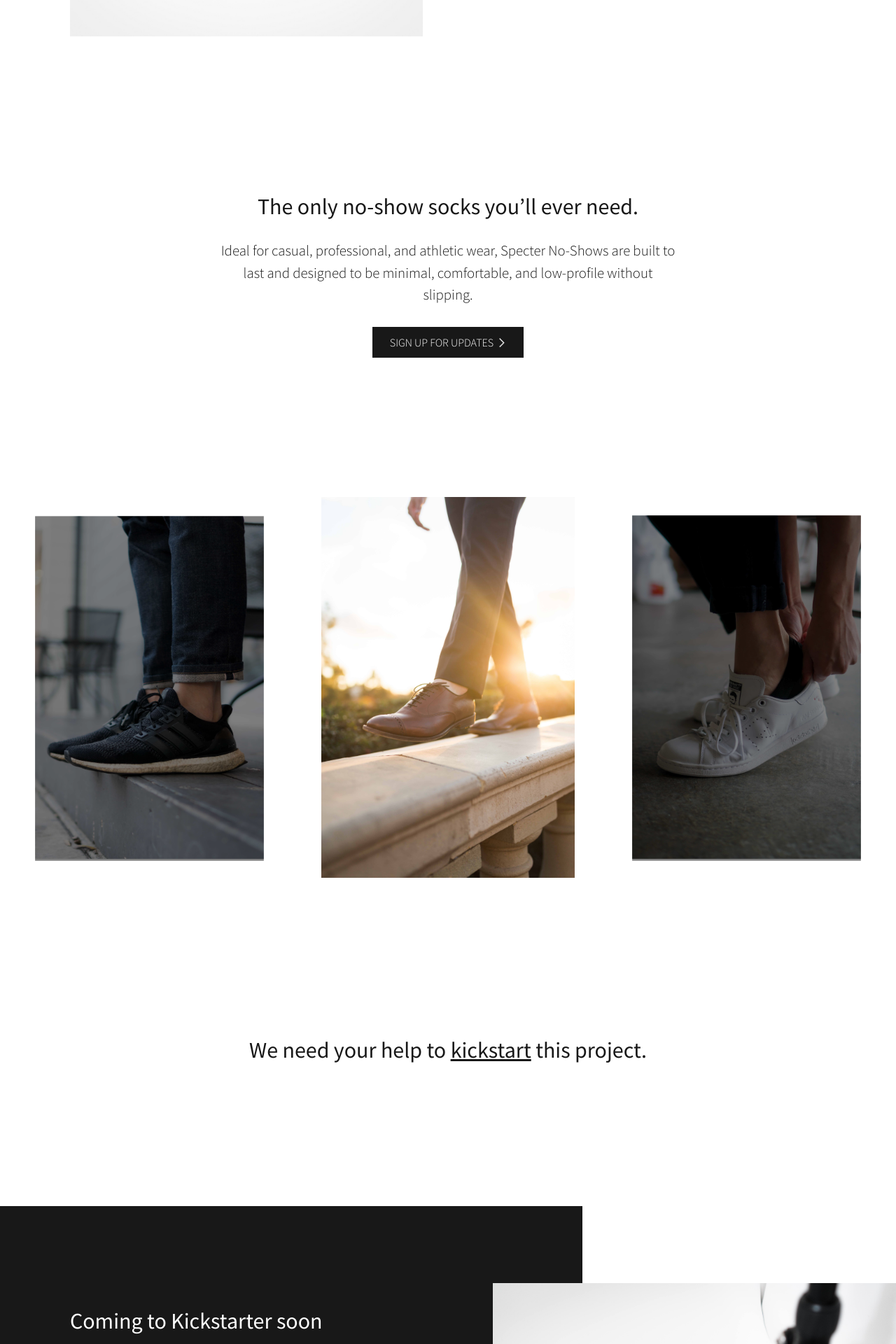
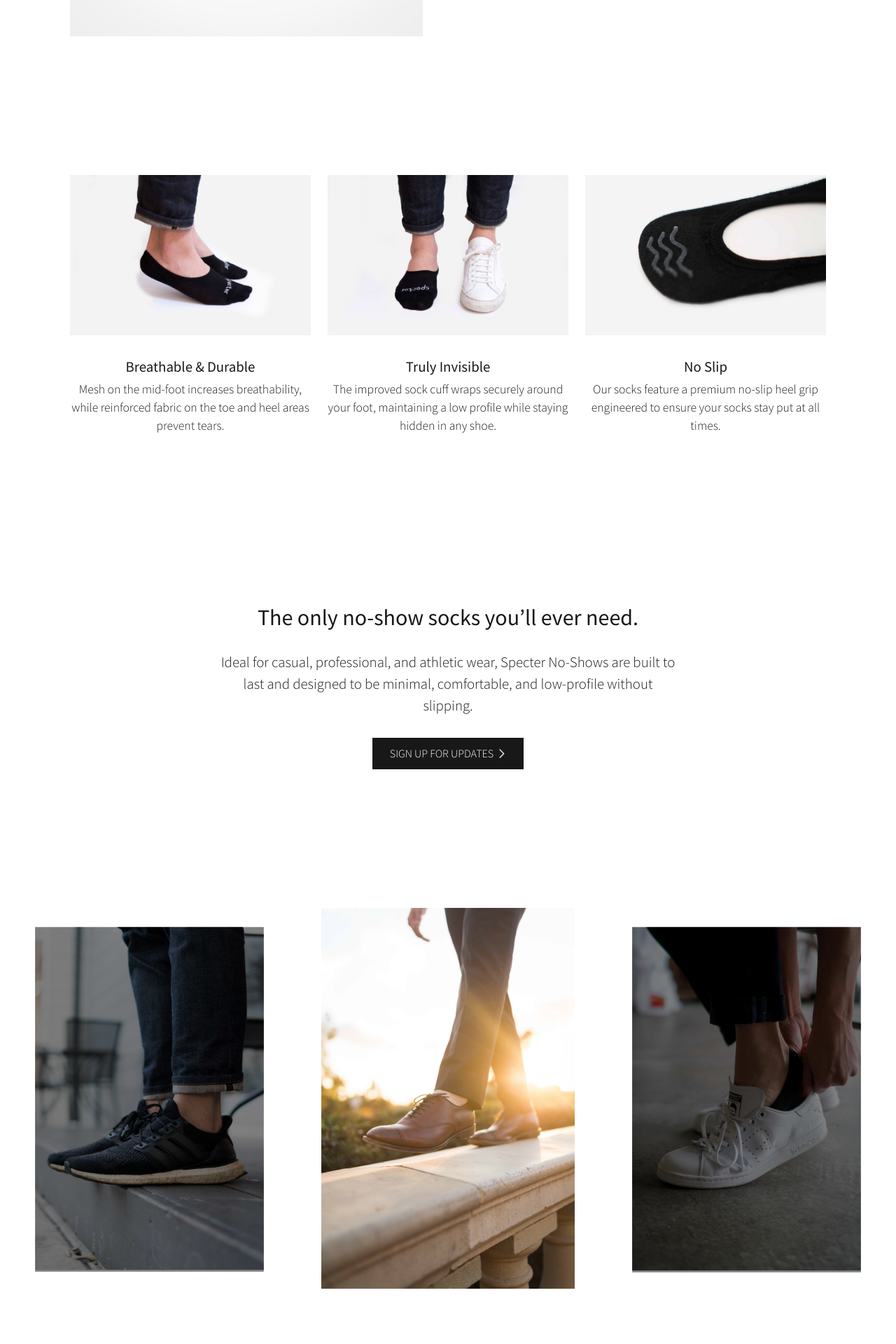
Before and after one commit to bryanvtran/specter, a Jekyll site: the page built from index.html, in a window 1280 px wide. Shown: the part 1237-3157 px from the top of the page at 70% size. Built offline with Jekyll 4.4.1, drawn with Linux system fonts in a browser that asks for light colours; comment, search, counter and statistics services are not loaded; some of the changed text lies outside the part shown.

Commit message:
add selling props

```diff
--- a/index.html
+++ b/index.html
@@ -24,6 +24,25 @@ image: /static/img/sock-on-feet.jpg
             <h2>Specter No-Show Socks</h2>
             <p>We were tired of buying no-shows that were too thin, ripped easily, and slipped off our heels. So, we’ve been working for the past year to create the ideal no-show sock.</p>
         </div>
+    </div>
+</section>
+
+<section class="container container-grid container--center content">
+    <div class="container-grid__col feature">
+        <img class="feature__image" src="static/img/mesh.jpg" alt="Mesh on the mid-foot">
+        <h2 class="feature__title">Breathable & Durable</h2>
+        <p class="feature__description">Mesh on the mid-foot increases breathability, while reinforced fabric on the toe and heel areas prevent tears.</p>
+    </div>
+    <div class="container-grid__col feature">
+        <img class="feature__image" src="static/img/band.jpg" alt="Sock opening band">
+        <h2 class="feature__title">Truly Invisible</h2>
+        <p class="feature__description">The improved sock cuff wraps securely around your foot, maintaining a low profile while staying hidden in any shoe.</p>
+    </div>
+    <div class="container-grid__col feature">
+        <img class="feature__image" src="static/img/grip.jpg" alt="Close-up of no-slip heel grip">
+        <h2 class="feature__title">No Slip</h2>
+        <p class="feature__description">Our socks feature a premium no-slip heel grip engineered to ensure your socks stay put at all times.
+</p>
     </div>
 </section>
 
@@ -100,5 +119,5 @@ image: /static/img/sock-on-feet.jpg
     <!--End mc_embed_signup-->
 
     </div>
-    <h2 class="email-grab__cta">Help us create <br /> something <u>incredible</u>.</h2>
+    <h2 class="email-grab__cta">Help us create <br /> something incredible.</h2>
 </section>
--- a/static/scss/layout.scss
+++ b/static/scss/layout.scss
@@ -2,6 +2,11 @@
     max-width: $container-width;
     padding: $base-padding;
     margin: 0 auto;
+
+    &.container--center {
+        text-align: center;
+        align-items: flex-start;
+    }
 
     &.container--extra-pad {
         padding: 180px $base-padding;
--- a/static/scss/main.scss
+++ b/static/scss/main.scss
@@ -270,3 +270,23 @@
         margin-bottom: $margin-bottom-mobile;
     }
 }
+
+.feature {
+    @media (max-width: $mobile-width) {
+        margin-bottom: $spacing-xl !important;
+    }
+
+    .feature__image {
+        margin-bottom: 1em;
+    }
+
+    .feature__title {
+        font-size: 1.3em;
+        margin-bottom: 6px;
+    }
+
+    .feature__description {
+        font-size: 1.1em;
+        margin-top: 0;
+    }
+}
```
Also changed, not shown: static/img/band.jpg (added), static/img/grip.jpg (added), static/img/mesh.jpg (added).
